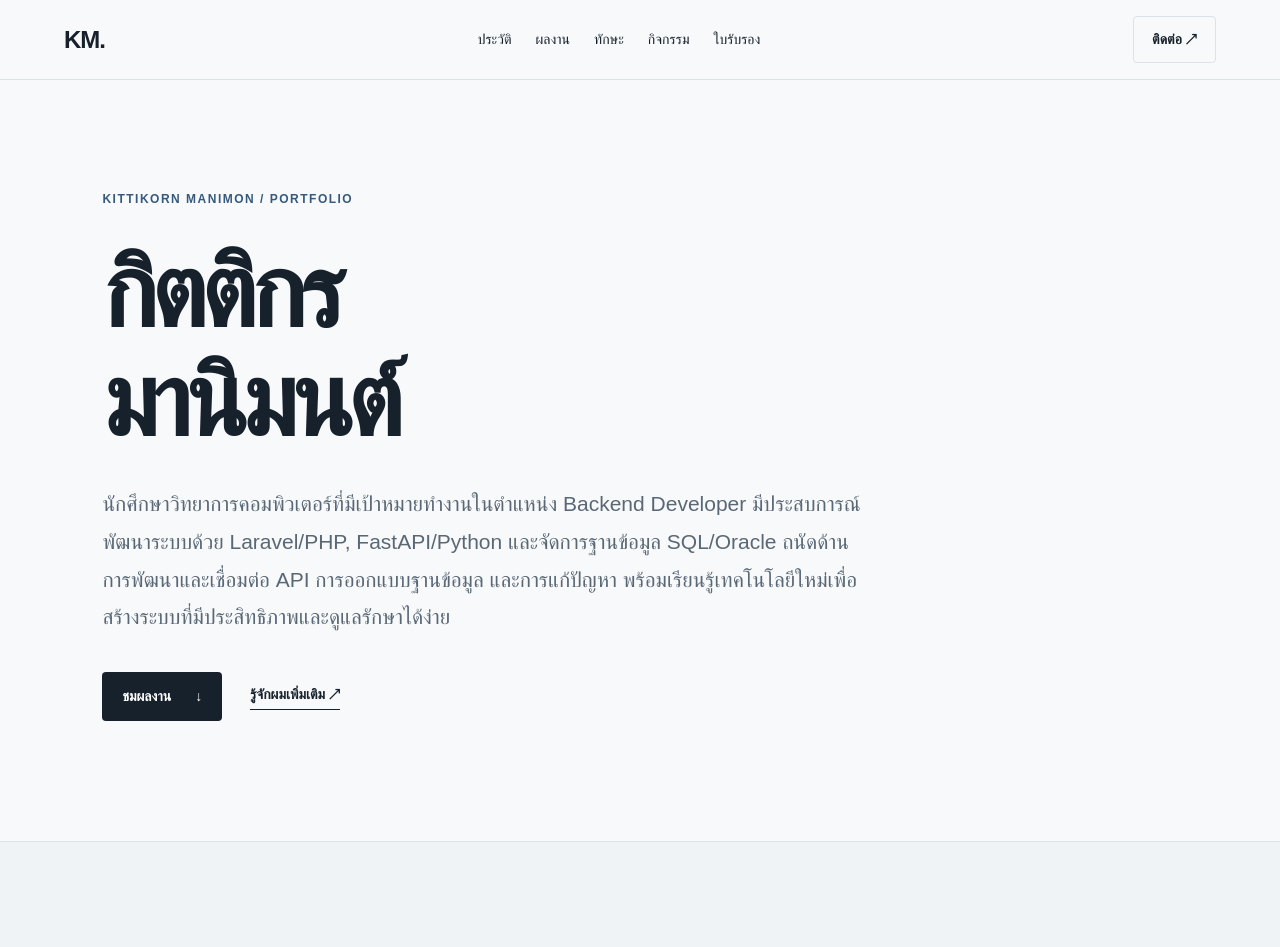
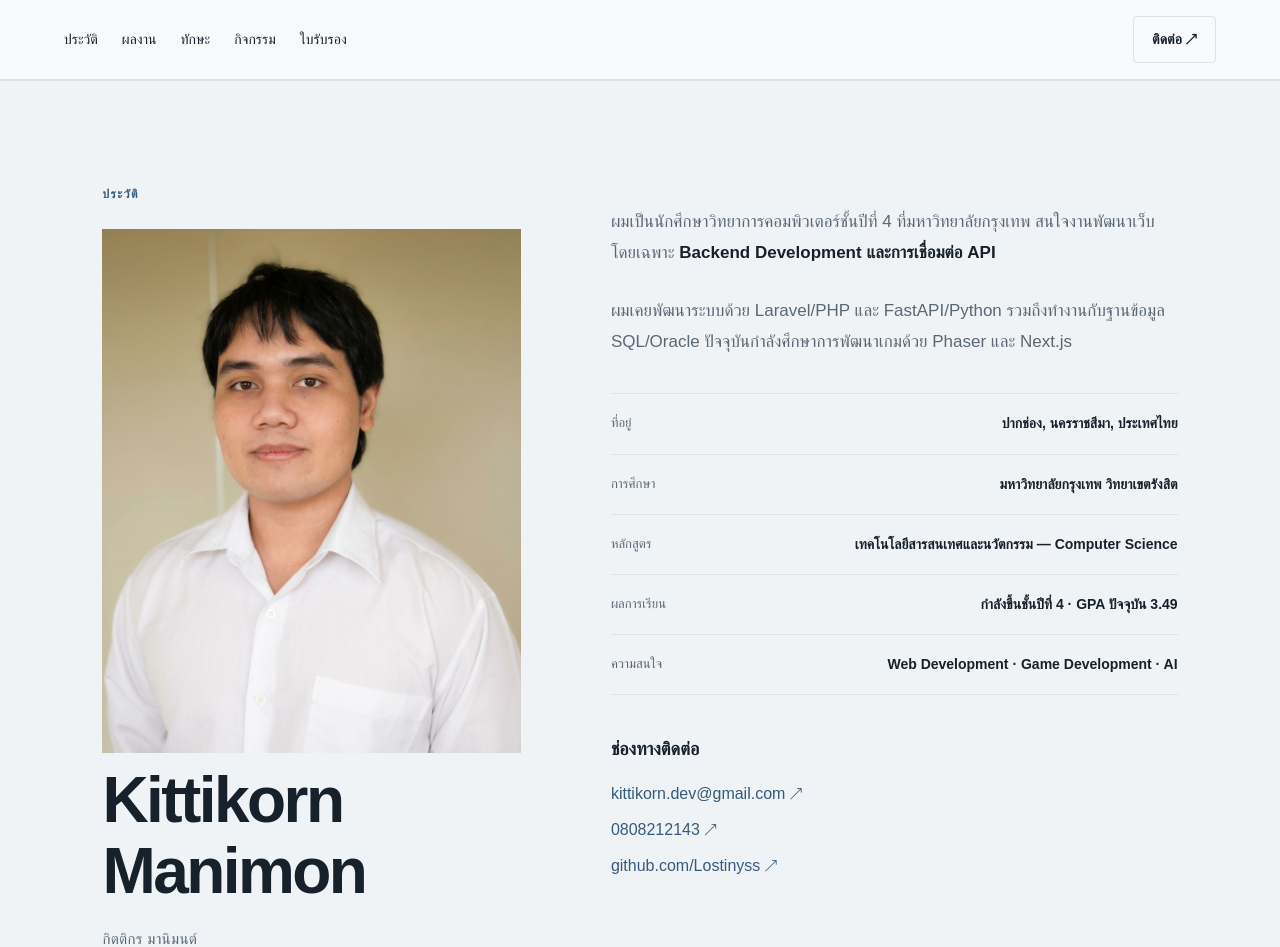
Before and after one commit to Lostinyss/kittikorn-portfolio, a Next.js app: page / in a window 1280 px wide. Shown: the top 947 px of the page. Built offline with nearby package versions, Linux system fonts and the light colour scheme.

Commit message:
Simplify portfolio and update contact details

```diff
--- a/app/globals.css
+++ b/app/globals.css
@@ -244,3 +244,16 @@ footer { padding:65px 8vw 30px; gap:40px; }
   .skill-grid article:nth-child(2) { border-color:var(--line); }
   .skill-grid h3 { margin-top:35px; }
 }
+.footer-intro { margin:0; color:#aab4bf; line-height:1.6; }
+@media (max-width:960px) {
+  .nav-links { display:flex; overflow-x:auto; min-width:0; white-space:nowrap; }
+}
+@media (max-width:680px) {
+  .nav { gap:16px; }
+  .nav-links { gap:16px; }
+  .mini-cta { flex:none; }
+}
+.about-contact { display:grid; gap:12px; margin-top:38px; scroll-margin-top:24px; }
+.about-contact h3 { margin:0 0 4px; color:var(--ink); font-size:18px; font-weight:600; }
+.about-contact a { width:fit-content; color:var(--accent); font-size:16px; line-height:1.5; overflow-wrap:anywhere; }
+.about-contact a:hover { text-decoration:underline; text-underline-offset:4px; }
--- a/app/page.tsx
+++ b/app/page.tsx
@@ -69,23 +69,11 @@ export default function Home() {
   return (
     <main>
       <nav className="nav" aria-label="เมนูหลัก">
-        <a className="logo" href="#top" aria-label="กลับหน้าหลัก">KM<span>.</span></a>
         <div className="nav-links">
           <a href="#about">ประวัติ</a><a href="#projects">ผลงาน</a><a href="#skills">ทักษะ</a><a href="#activities">กิจกรรม</a><a href="#certificates">ใบรับรอง</a>
         </div>
-        <a className="mini-cta" href="mailto:Imator92@gmail.com">ติดต่อ <Arrow /></a>
+        <a className="mini-cta" href="#contact">ติดต่อ <Arrow /></a>
       </nav>
-
-      <section className="hero" id="top">
-        <div className="hero-kicker">KITTIKORN MANIMON / PORTFOLIO</div>
-        <h1>กิตติกร<br /><span>มานิมนต์</span></h1>
-        <p className="hero-copy">นักศึกษาวิทยาการคอมพิวเตอร์ที่มีเป้าหมายทำงานในตำแหน่ง Backend Developer มีประสบการณ์พัฒนาระบบด้วย Laravel/PHP, FastAPI/Python และจัดการฐานข้อมูล SQL/Oracle ถนัดด้านการพัฒนาและเชื่อมต่อ API การออกแบบฐานข้อมูล และการแก้ปัญหา พร้อมเรียนรู้เทคโนโลยีใหม่เพื่อสร้างระบบที่มีประสิทธิภาพและดูแลรักษาได้ง่าย</p>
-        <div className="hero-actions">
-          <a className="button button-dark" href="#projects">ชมผลงาน <span>↓</span></a>
-          <a className="text-link" href="#about">รู้จักผมเพิ่มเติม <Arrow /></a>
-        </div>
-      </section>
-
 
       <section className="about section" id="about">
         <div className="about-title">
@@ -94,15 +82,20 @@ export default function Home() {
           <h2 className="name-heading">Kittikorn<br />Manimon<small>กิตติกร มานิมนต์</small></h2>
         </div>
         <div className="about-copy">
-          <p>ผมเป็นนักศึกษา <strong>Computer Science ที่กำลังขึ้นชั้นปีที่ 4</strong> ชอบเปลี่ยนไอเดียให้กลายเป็น Software ที่ใช้งานได้จริง</p>
-          <p>Web Development ทำให้ผมได้เรียนรู้การสร้าง Product ตั้งแต่การออกแบบ Interface ไปจนถึง Application Logic และ API ปัจจุบันผมสนใจ Game Development มากขึ้น และอยากนำทักษะด้านการแก้ปัญหาไปสร้าง Interactive Experience ที่สนุกและน่าสนใจ</p>
-          <p>จุดแข็งของผมคือการเรียนรู้ Tool ใหม่ด้วยตนเองและปรับตัวเมื่อ Project เปลี่ยนแปลง ผมใช้ทุก Project เป็นโอกาสฝึกวางแผน สื่อสาร และพัฒนางานจาก Feedback</p>
+          <p>ผมเป็นนักศึกษาวิทยาการคอมพิวเตอร์ชั้นปีที่ 4 ที่มหาวิทยาลัยกรุงเทพ สนใจงานพัฒนาเว็บ โดยเฉพาะ <strong>Backend Development และการเชื่อมต่อ API</strong></p>
+          <p>ผมเคยพัฒนาระบบด้วย Laravel/PHP และ FastAPI/Python รวมถึงทำงานกับฐานข้อมูล SQL/Oracle ปัจจุบันกำลังศึกษาการพัฒนาเกมด้วย Phaser และ Next.js</p>
           <div className="facts">
             <div><span>ที่อยู่</span><b>ปากช่อง, นครราชสีมา, ประเทศไทย</b></div>
             <div><span>การศึกษา</span><b>มหาวิทยาลัยกรุงเทพ วิทยาเขตรังสิต</b></div>
             <div><span>หลักสูตร</span><b>เทคโนโลยีสารสนเทศและนวัตกรรม — Computer Science</b></div>
-            <div><span>ผลการเรียน</span><b>กำลังขึ้นชั้นปีที่ 4 · GPA ปัจจุบัน 3.53</b></div>
+            <div><span>ผลการเรียน</span><b>กำลังขึ้นชั้นปีที่ 4 · GPA ปัจจุบัน 3.49</b></div>
             <div><span>ความสนใจ</span><b>Web Development · Game Development · AI</b></div>
+          </div>
+          <div className="about-contact" id="contact">
+            <h3>ช่องทางติดต่อ</h3>
+            <a href="mailto:kittikorn.dev@gmail.com">kittikorn.dev@gmail.com <Arrow /></a>
+            <a href="tel:+66808212143">0808212143 <Arrow /></a>
+            <a href="https://github.com/Lostinyss" target="_blank" rel="noreferrer">github.com/Lostinyss <Arrow /></a>
           </div>
         </div>
       </section>
@@ -171,20 +164,6 @@ export default function Home() {
         </div>
       </section>
 
-      <section className="contact section" id="contact">
-        <span className="eyebrow">ติดต่อ</span>
-        <h2>สนใจร่วมงาน<br />หรือพูดคุยเกี่ยวกับโปรเจกต์</h2>
-        <div className="contact-actions">
-          <a className="button button-light" href="mailto:Imator92@gmail.com">ส่ง Email <Arrow /></a>
-          <a className="button button-outline" href="https://github.com/Lostinyss" target="_blank" rel="noreferrer">GitHub <Arrow /></a>
-        </div>
-      </section>
-
-      <footer>
-        <div><a className="logo footer-logo" href="#top">KM<span>.</span></a><p>นักศึกษา Computer Science<br />จากปากช่อง ประเทศไทย</p></div>
-        <div className="footer-links"><span>ช่องทางติดต่อ</span><a href="mailto:Imator92@gmail.com">Imator92@gmail.com <Arrow /></a><a href="https://github.com/Lostinyss" target="_blank" rel="noreferrer">github.com/Lostinyss <Arrow /></a></div>
-        <p className="copyright">© 2026 Kittikorn Manimon</p>
-      </footer>
     </main>
   );
 }
```
Also changed, not shown: 2 other files (tests, documents, lock files or other folders).
